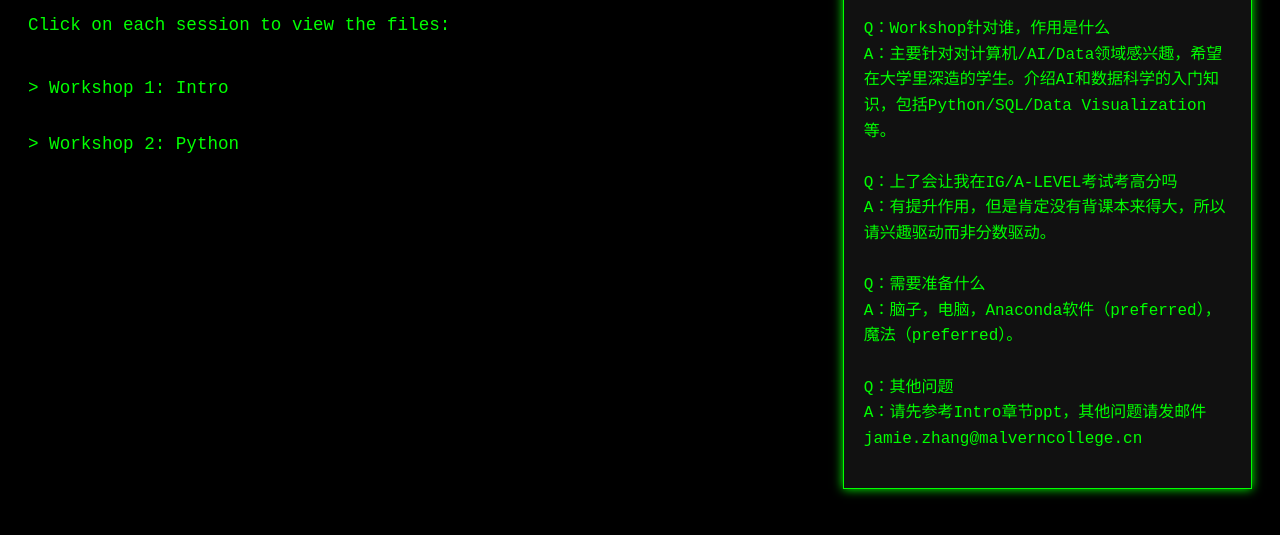
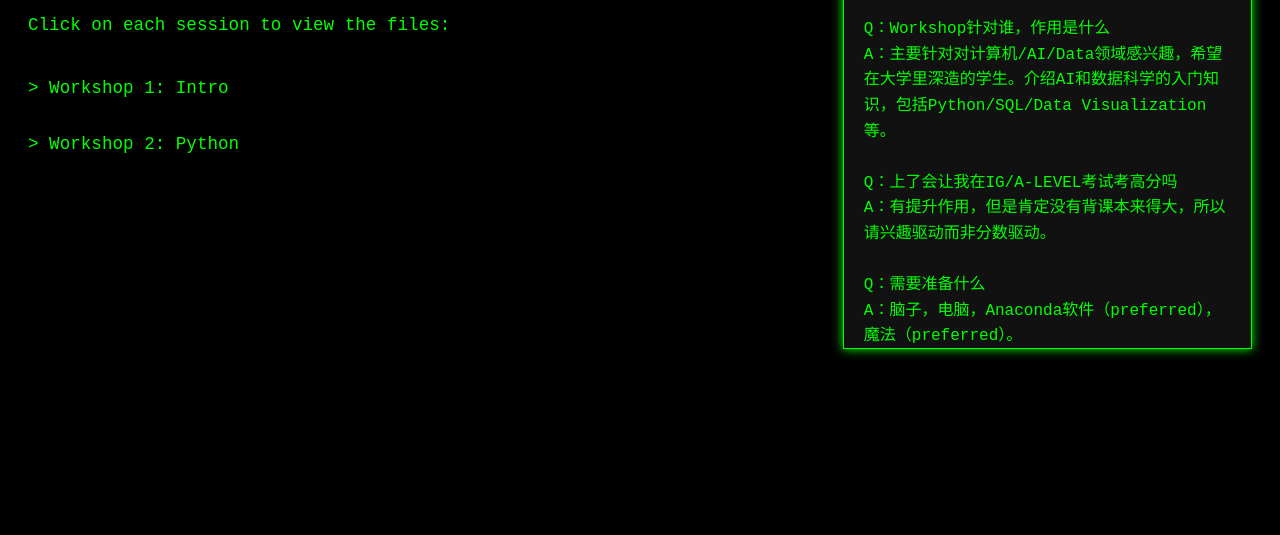
Before and after one commit to 2jameszhang23/Sunday_Workshop, a plain HTML site: page index.html in a window 1280 px wide. Shown: the part 121-656 px from the top of the page. Drawn offline with Linux system fonts and the light colour scheme.

Commit message:
Update index.html
修正框线问题

```diff
--- a/index.html
+++ b/index.html
@@ -3,7 +3,7 @@
 <head>
     <meta charset="UTF-8">
     <meta name="viewport" content="width=device-width, initial-scale=1.0">
-    <title>AI and Data Science Workshop</title>
+    <title>U51_BK2_CS Course Materials</title>
     <style>
         /* 黑色背景，绿色文字，等宽字体，模拟终端界面 */
         body {
@@ -94,6 +94,8 @@
             padding: 20px;
             border: 1px solid #00FF00;
             box-shadow: 0px 0px 10px #00FF00;
+            max-height: 400px; /* 限制最大高度 */
+            overflow-y: auto; /* 当内容超出时，添加滚动条 */
         }
 
         .about h2 {
```
